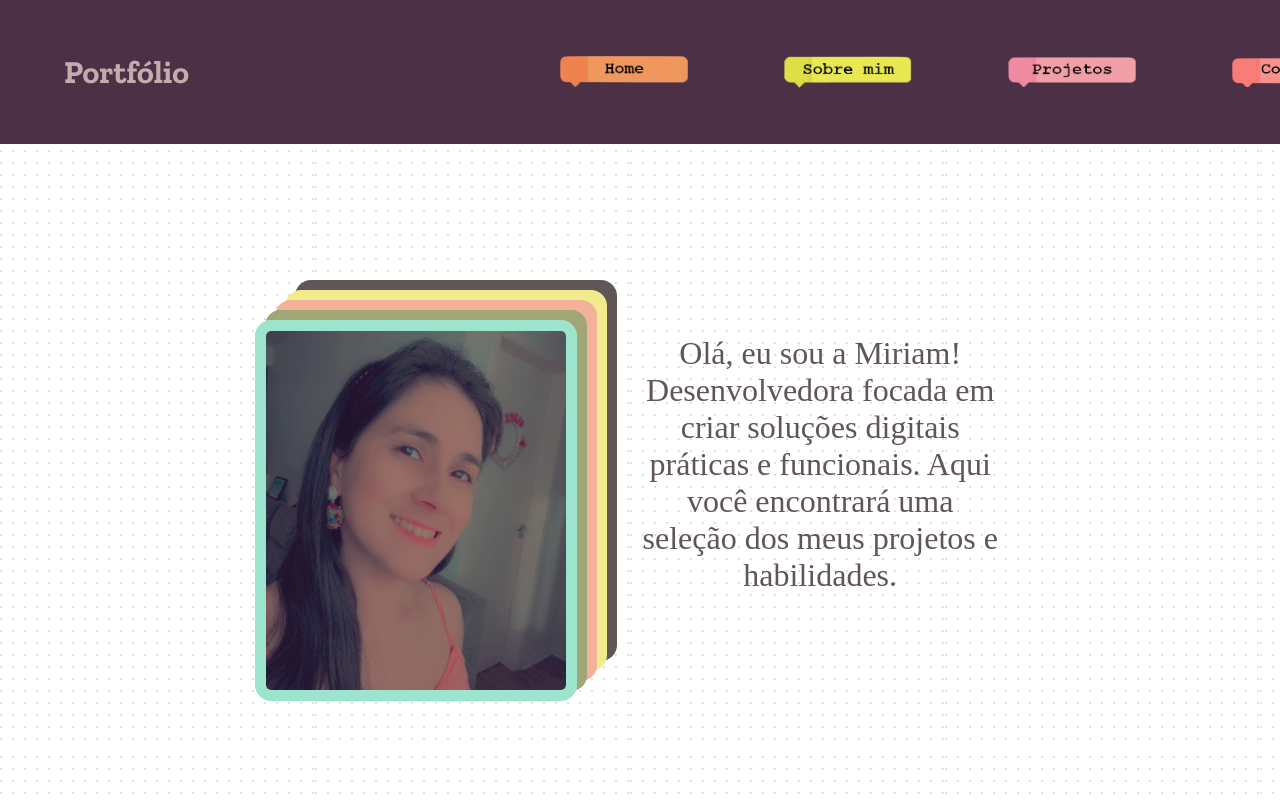
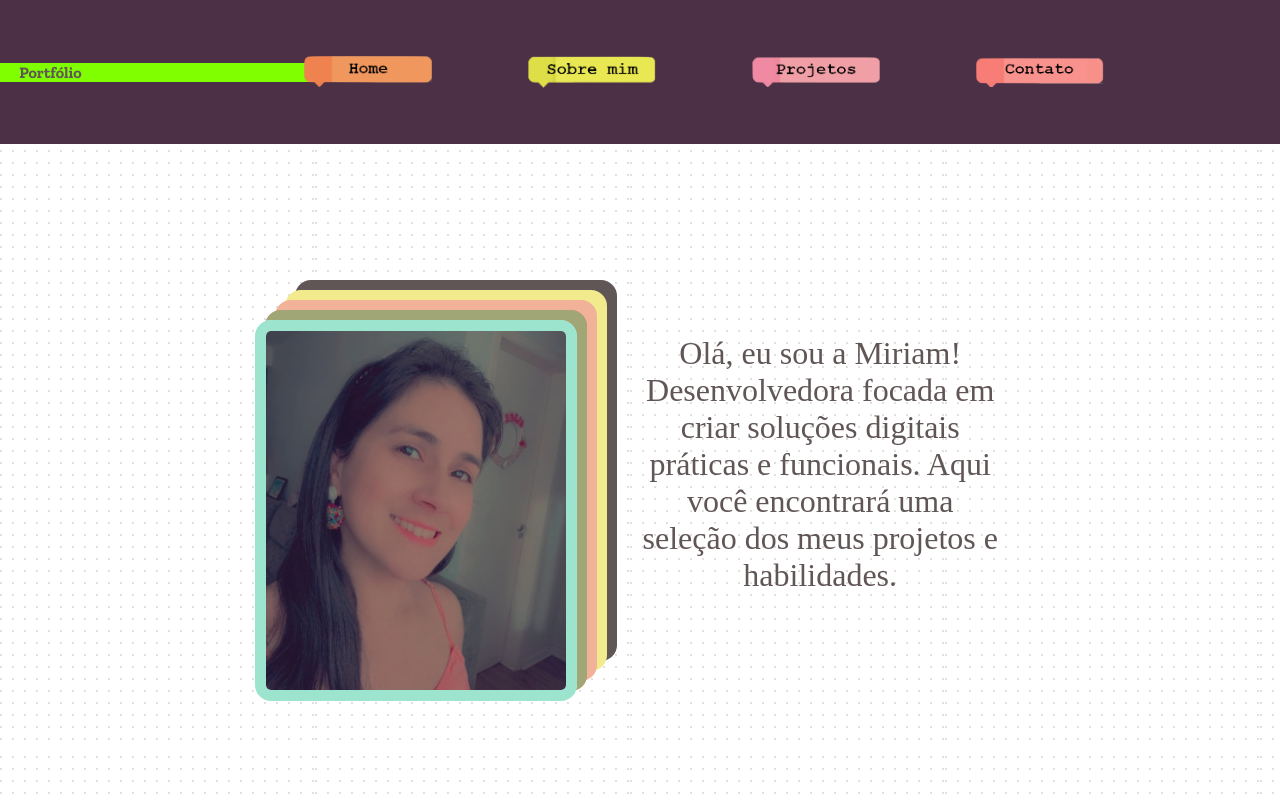
Before and after one commit to dev-miriambatista/portfolio_batista_miriam, a plain HTML site: page index.html in a window 1280 px wide. Shown: the top 800 px of the page. Drawn offline with nearby package versions, Linux system fonts and the light colour scheme; a web font is replaced by a local one.

Commit message:
titulo e menu - header

```diff
--- a/css's/style.css
+++ b/css's/style.css
@@ -38,35 +38,32 @@ body {
 
 .container_cabecalho {
     display: flex;
-    flex-direction: row;
+    flex-direction: column;
+    justify-content: center;
     position: fixed;
     width: 100vw;
+    height: 15vh;
     top: 0px;
     margin: 0;
-    background-color: var(--fumê);
     align-items: center;
-    /* justify-content: space-between; */
     z-index: 2;
 }
 
 .titulo__cabecalho {
-    width: 100vw;
+    width: 30vw;
     height: auto;
-    padding: 0;
+    padding: 3;
     font-size: 1.5rem;
     font: normal bolder 1em 'Zilla Slab';
     text-align: center;
     margin: 0;
-    color: var(--color-text-claro);
+    color: var(--color-0);
 }
 
-.navegador {
-    display: flex;
-    flex-direction: column;
-    width: 50vw;
-    justify-content: center;
-    align-items: center;
+mark{
+    background-color: chartreuse;
 }
+
 
 .material-icons {
     display: flex;
@@ -74,24 +71,30 @@ body {
     font-family: 'Material Icons';
     justify-content: center;
     align-items: center;
-    background-color: var(--color-1);
+    background-color: var(--span);
     cursor: pointer;
     border-radius: 0.3em;
     border: 0.5px solid #444444c5;
     margin-bottom: 3%;
 }
 
-.material-icons:hover{
-    width: 10vw;
+
+.navegador {
+    display: flex;
+    flex-direction: column;
+    width: 50vw;
+    height: 15vh;
+    justify-content: center;
+    align-items: center;
 }
 
-.lista_nav {
+.lista_cabecalho {
     display: flex;
     flex-direction: column;
-    width: 100px;
-    justify-content: center;
+    width: 50vw;
+    height: 0vh;
     align-items: center;
-    background-color: #A0A676;
+
 }
 
 .nav_item {
@@ -113,14 +116,11 @@ body {
 .link_nav {
     display: flex;
     font-size: 1em;
-
     width: 50vw;
     align-items: center;
     justify-content: center;
-
     text-decoration: none;
     list-style: none;
-
     padding: 1%;
 
 }
--- a/index.html
+++ b/index.html
@@ -12,9 +12,9 @@
 
 <body>
     <header class="container_cabecalho">
-        <div class="titulo__cabecalho">
-            <h1>Portfólio</h1>
-        </div>
+            <mark>
+                <h1 class="titulo__cabecalho">Portfólio</h1>
+            </mark>
 
         <nav class="navegador">
             <i id="burguer" class="material-icons" onclick="clickMenu()">menu</i>
```
